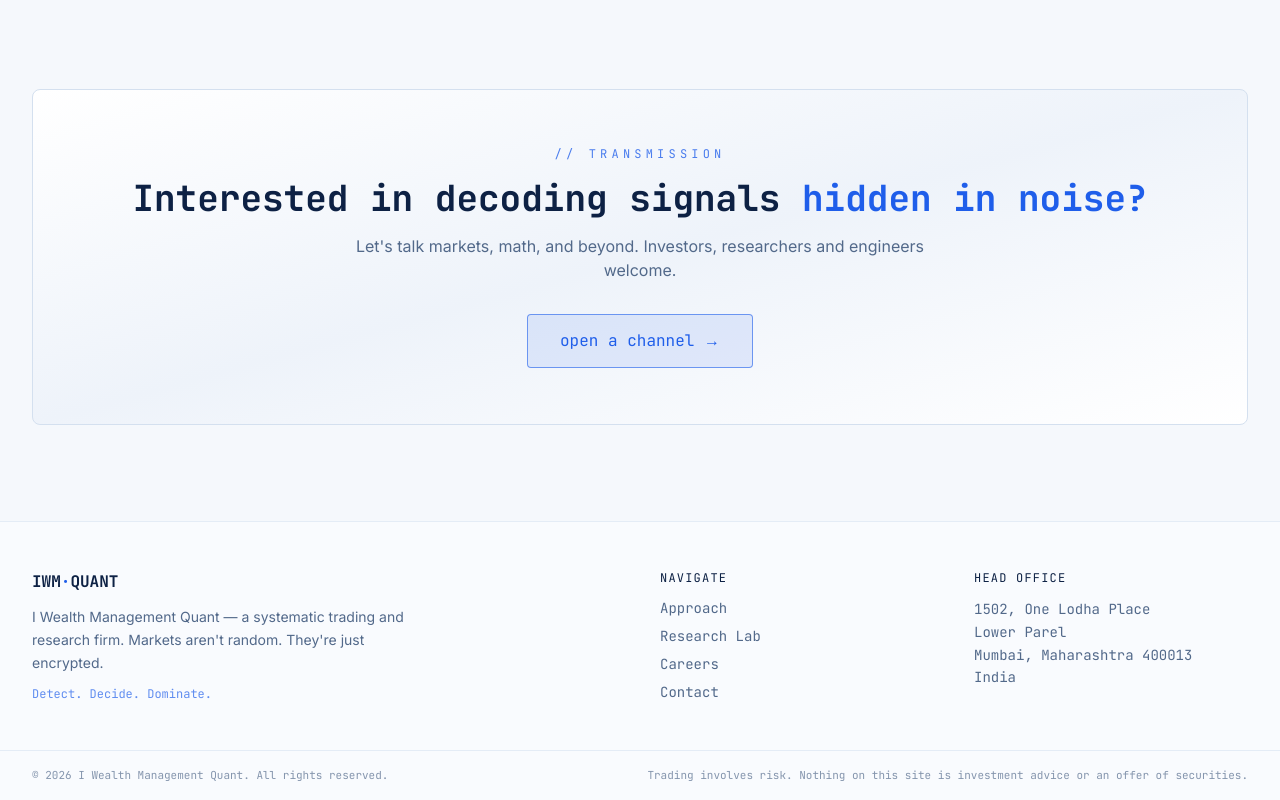
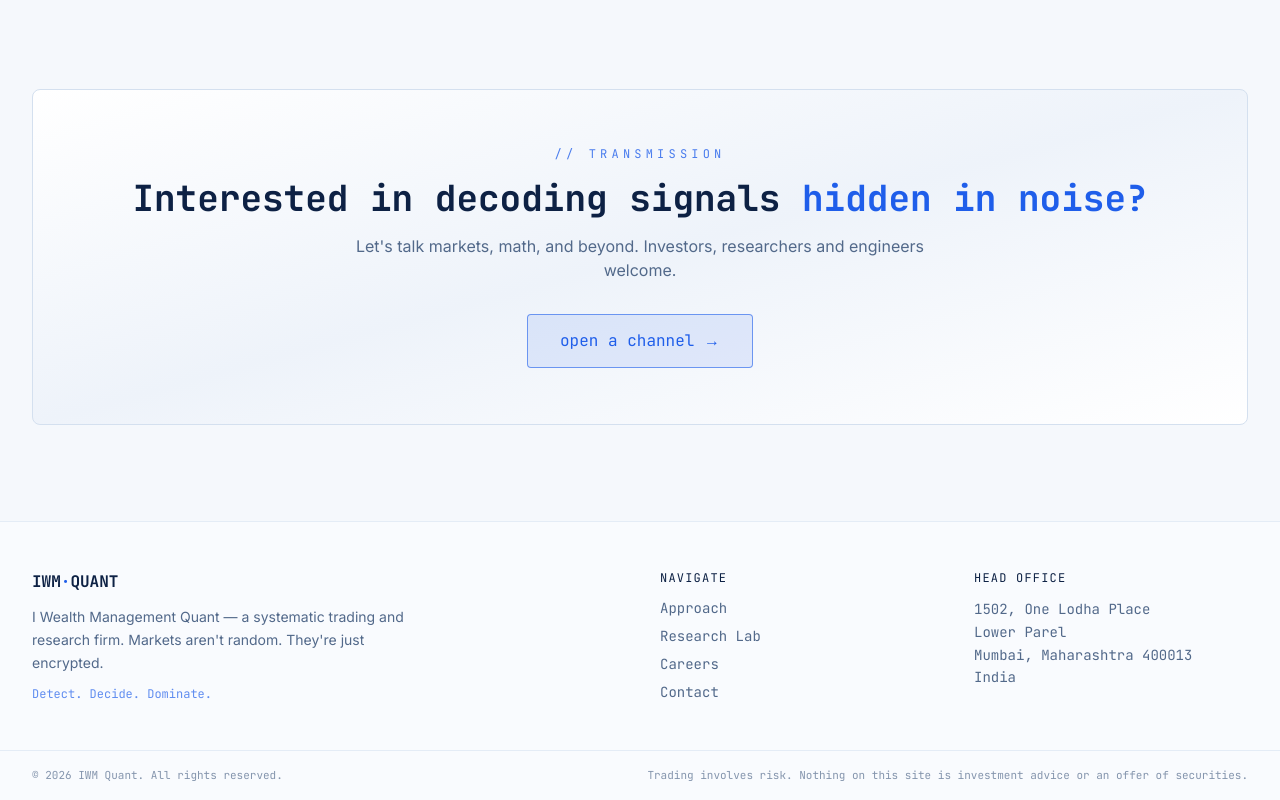
Before and after one commit to ganeshchandan-iwm/iwm-quant, a Next.js app: page / in a window 1280 px wide. Shown: the part 4349-5149 px from the top of the page. Built offline with nearby package versions, Linux system fonts and the light colour scheme.

Commit message:
Update footer text for branding consistency

```diff
--- a/components/layout/Footer.tsx
+++ b/components/layout/Footer.tsx
@@ -51,7 +51,7 @@
 
       <div className="border-t border-edge-soft">
         <div className="mx-auto max-w-7xl px-4 md:px-8 py-4 flex flex-col md:flex-row items-center justify-between gap-2 font-mono text-[11px] text-mut/70">
-          <p>© {new Date().getFullYear()} I Wealth Management Quant. All rights reserved.</p>
+          <p>© {new Date().getFullYear()} IWM Quant. All rights reserved.</p>
           <p>
             Trading involves risk. Nothing on this site is investment advice or an offer of
             securities.
```
